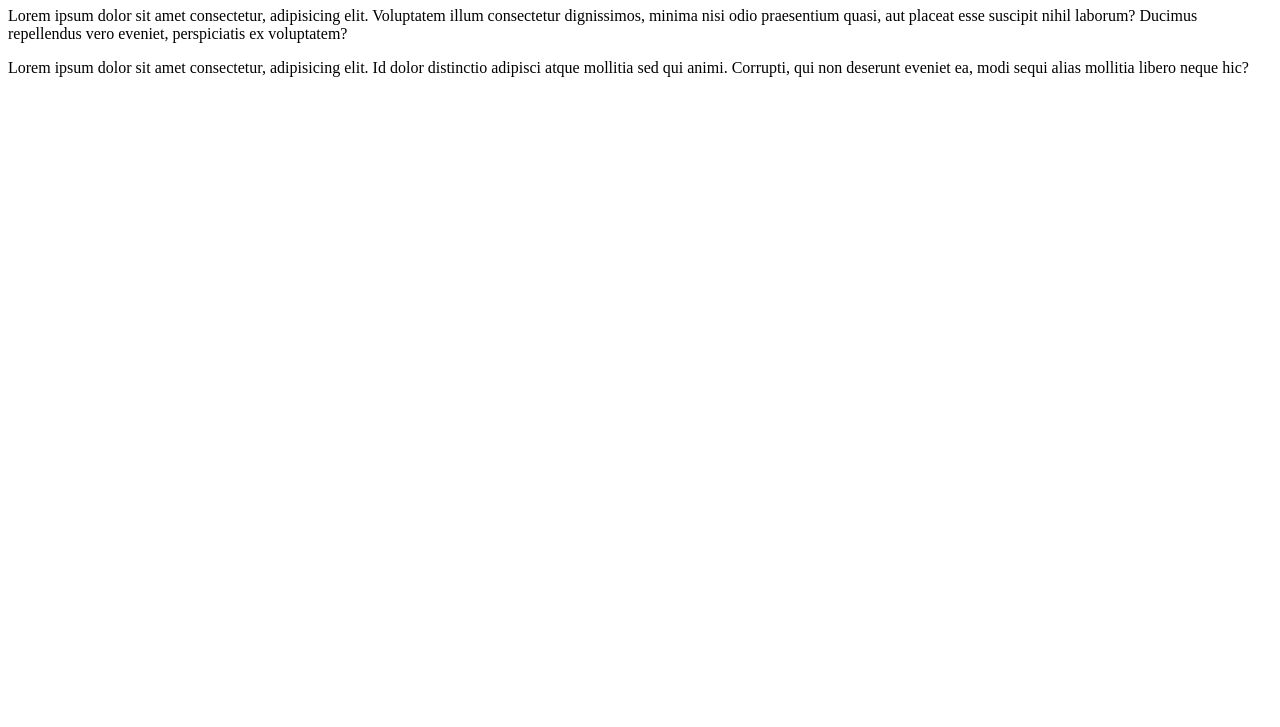
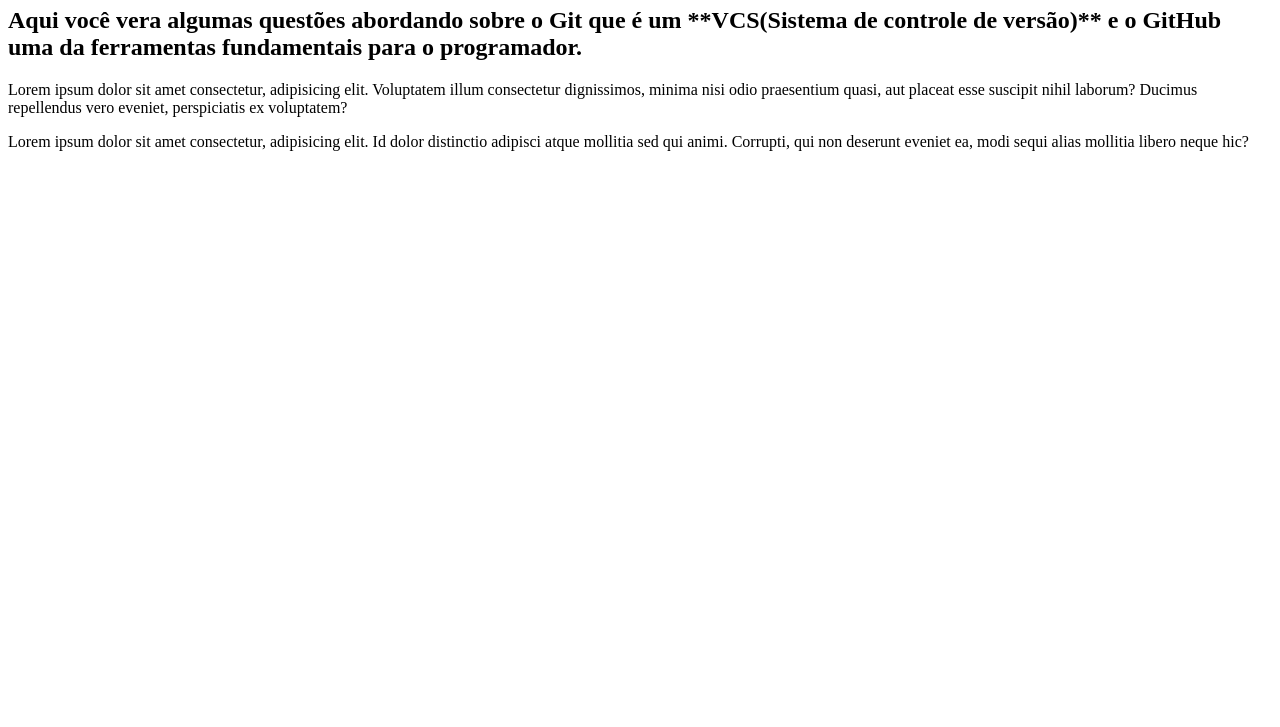
Before and after one commit to DanielHenriqueBezerra/Curso_Git_e_Github, a plain HTML site: page site_exemplo/index.html in a window 1280 px wide. Shown: the part 73-800 px from the top of the page. Drawn offline with Linux system fonts and the light colour scheme.

Commit message:
Update index.html

```diff
--- a/site_exemplo/index.html
+++ b/site_exemplo/index.html
@@ -7,7 +7,11 @@
 </head>
 <body>
     <h1>Sejá bem vindo a minha documentação sobre Git e Github.</h1>
+
+    <h2>Aqui você vera algumas questões abordando sobre o Git que é um **VCS(Sistema de controle de versão)** e o GitHub uma da ferramentas fundamentais para o programador.</h2>
+
     <p>Lorem ipsum dolor sit amet consectetur, adipisicing elit. Voluptatem illum consectetur dignissimos, minima nisi odio praesentium quasi, aut placeat esse suscipit nihil laborum? Ducimus repellendus vero eveniet, perspiciatis ex voluptatem?</p>
+
     <p>Lorem ipsum dolor sit amet consectetur, adipisicing elit. Id dolor distinctio adipisci atque mollitia sed qui animi. Corrupti, qui non deserunt eveniet ea, modi sequi alias mollitia libero neque hic?</p>
 </body>
 </html>
```
